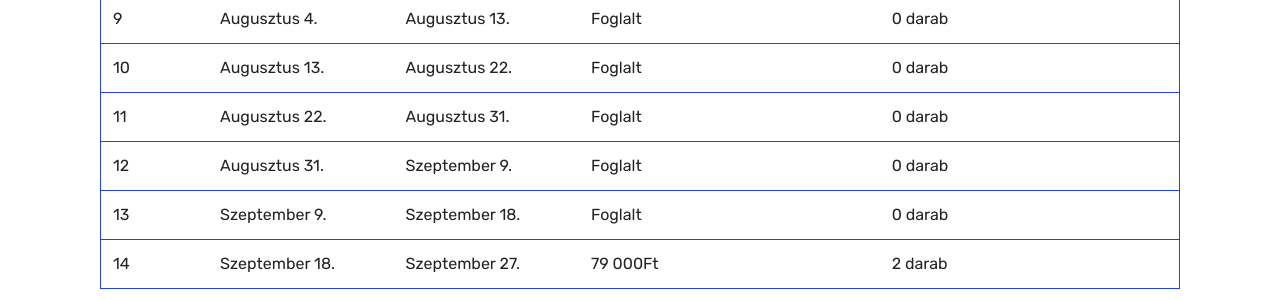
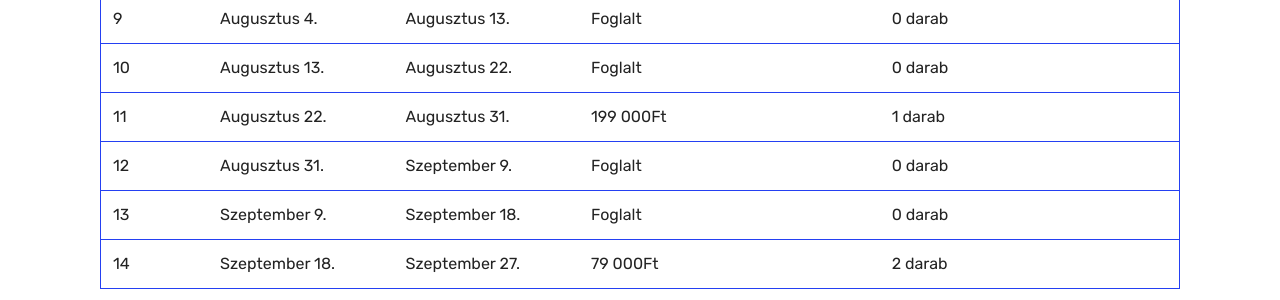
Before and after one commit to marklaszlo9/korinos_new, a Jekyll site: the page built from arak.html, in a window 1280 px wide and 900 px high, scrolled down 466 px. Shown: the part 153-453 px from the top of the window. Built offline with Jekyll 4.4.1, drawn with Linux system fonts in a browser that asks for light colours.

Commit message:
Update arak.html

```diff
--- a/arak.html
+++ b/arak.html
@@ -68,7 +68,7 @@
               <td class="body-item mbr-fonts-style display-7">8</td><td class="body-item mbr-fonts-style display-7">Július 26.</td><td class="body-item mbr-fonts-style display-7">Augusztus 4.</td><td class="body-item mbr-fonts-style display-7">249 000Ft</td><td class="body-item mbr-fonts-style display-7">1 darab</td></tr><tr>
               <td class="body-item mbr-fonts-style display-7">9</td><td class="body-item mbr-fonts-style display-7">Augusztus 4.</td><td class="body-item mbr-fonts-style display-7">Augusztus 13.</td><td class="body-item mbr-fonts-style display-7">Foglalt</td><td class="body-item mbr-fonts-style display-7">0 darab</td></tr><tr>
               <td class="body-item mbr-fonts-style display-7">10</td><td class="body-item mbr-fonts-style display-7">Augusztus 13.</td><td class="body-item mbr-fonts-style display-7">Augusztus 22.</td><td class="body-item mbr-fonts-style display-7">Foglalt</td><td class="body-item mbr-fonts-style display-7">0 darab</td></tr><tr>
-              <td class="body-item mbr-fonts-style display-7">11</td><td class="body-item mbr-fonts-style display-7">Augusztus 22.</td><td class="body-item mbr-fonts-style display-7">Augusztus 31.</td><td class="body-item mbr-fonts-style display-7">Foglalt</td><td class="body-item mbr-fonts-style display-7">0 darab</td></tr><tr>
+              <td class="body-item mbr-fonts-style display-7">11</td><td class="body-item mbr-fonts-style display-7">Augusztus 22.</td><td class="body-item mbr-fonts-style display-7">Augusztus 31.</td><td class="body-item mbr-fonts-style display-7">199 000Ft</td><td class="body-item mbr-fonts-style display-7">1 darab</td></tr><tr>
               <td class="body-item mbr-fonts-style display-7">12</td><td class="body-item mbr-fonts-style display-7">Augusztus 31.</td><td class="body-item mbr-fonts-style display-7">Szeptember 9.</td><td class="body-item mbr-fonts-style display-7">Foglalt</td><td class="body-item mbr-fonts-style display-7">0 darab</td></tr><tr>
               <td class="body-item mbr-fonts-style display-7">13</td><td class="body-item mbr-fonts-style display-7">Szeptember 9.</td><td class="body-item mbr-fonts-style display-7">Szeptember 18.</td><td class="body-item mbr-fonts-style display-7">Foglalt</td><td class="body-item mbr-fonts-style display-7">0 darab</td></tr><tr>
               <td class="body-item mbr-fonts-style display-7">14</td><td class="body-item mbr-fonts-style display-7">Szeptember 18.</td><td class="body-item mbr-fonts-style display-7">Szeptember 27.</td><td class="body-item mbr-fonts-style display-7">79 000Ft</td><td class="body-item mbr-fonts-style display-7">2 darab</td></tr><tr>
```
